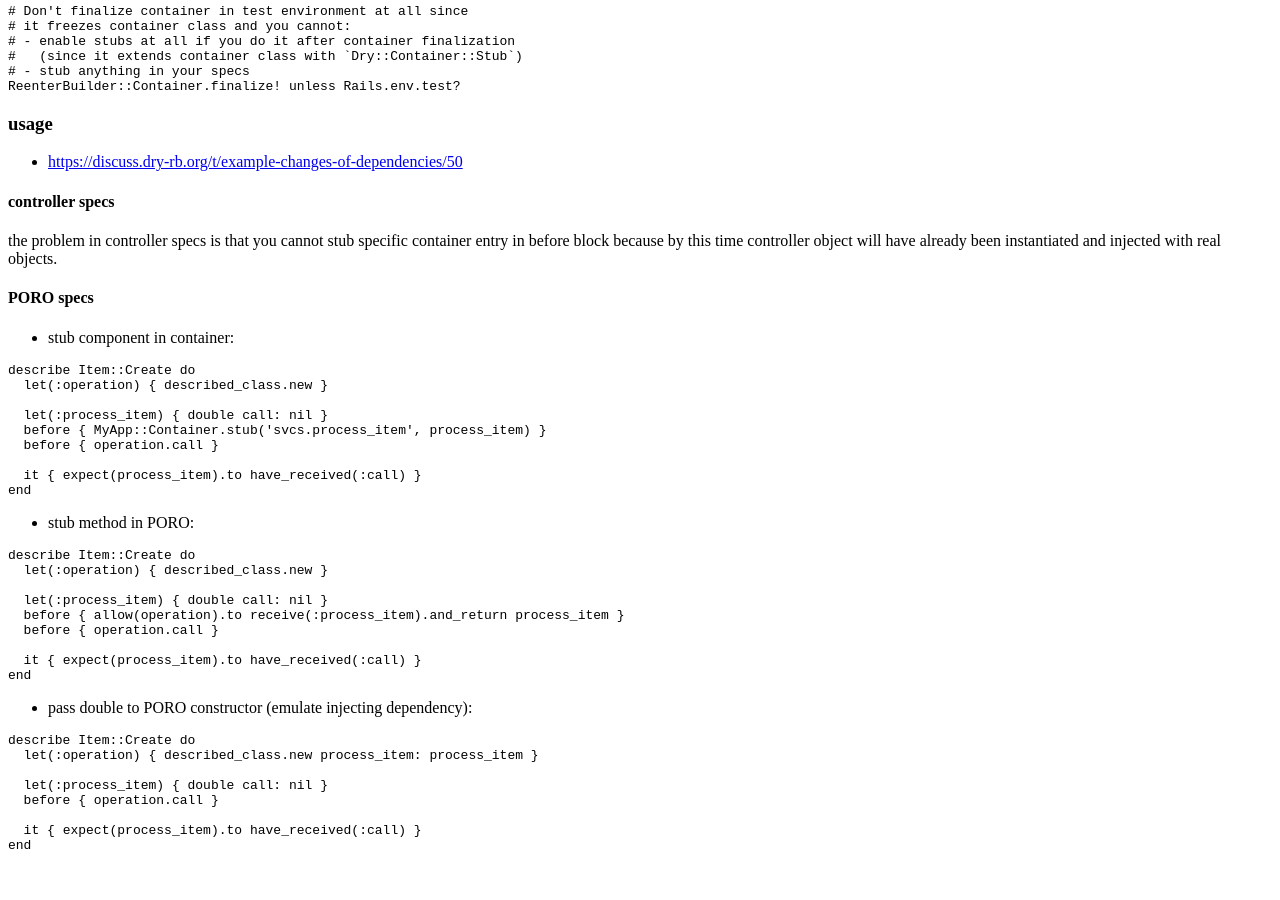
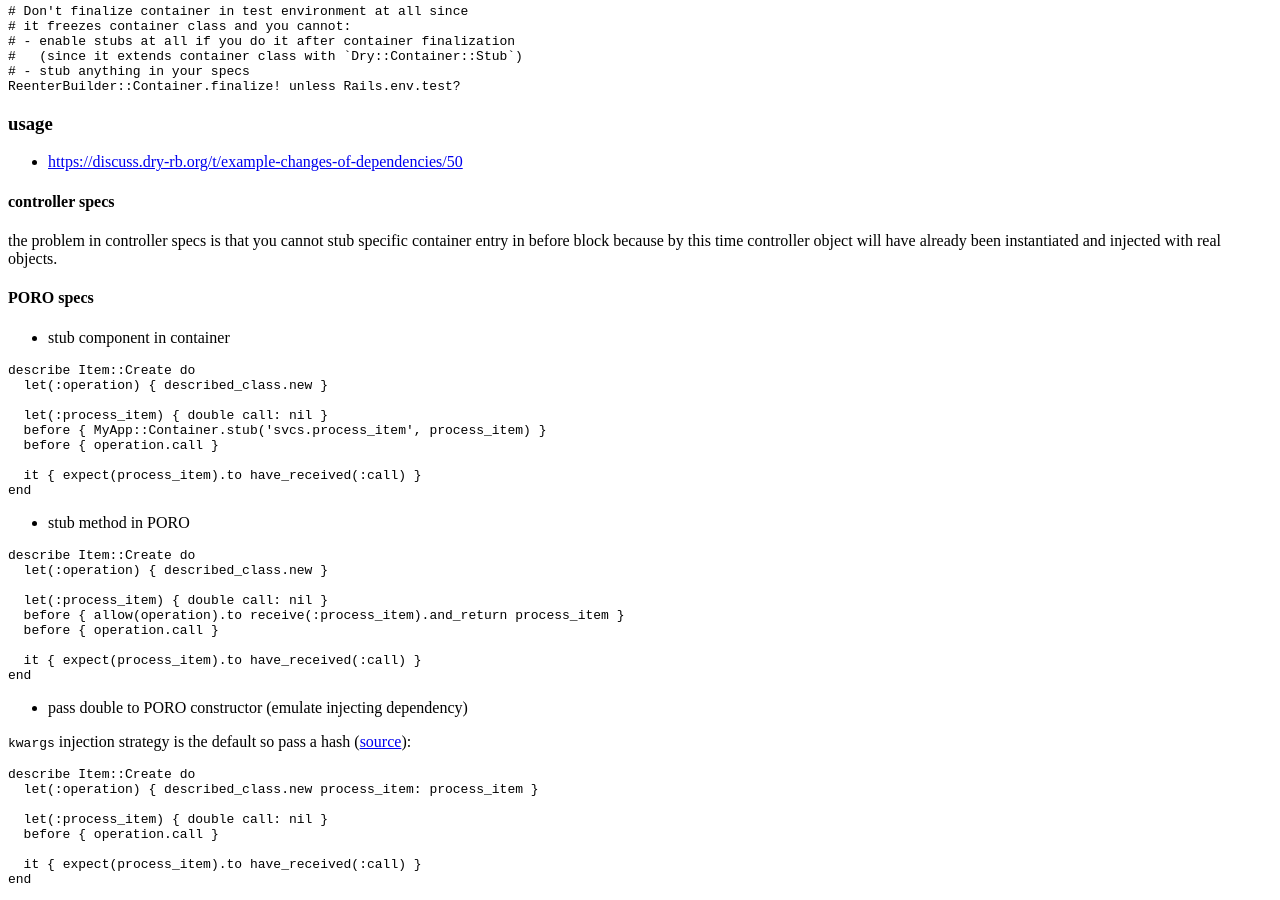
Before and after one commit to tap349/tap349.github.io, a Jekyll site: the page built from _posts/2016-08-26-dry-rb.md, in a window 1280 px wide and 900 px high, scrolled down 625 px. Built offline with Jekyll 4.4.1, drawn with Linux system fonts in a browser that asks for light colours; before the commit the page ends 1491 px from its top, so only the background shows below that.

Commit message:
update 2016-12-27_15:32:18

````diff
--- a/_posts/2016-08-26-dry-rb.md
+++ b/_posts/2016-08-26-dry-rb.md
@@ -51,7 +51,7 @@ will have already been instantiated and injected with real objects.
 
 #### PORO specs
 
-- stub component in container:
+- stub component in container
 
 ```ruby
 describe Item::Create do
@@ -65,7 +65,7 @@ describe Item::Create do
 end
 ```
 
-- stub method in PORO:
+- stub method in PORO
 
 ```ruby
 describe Item::Create do
@@ -79,7 +79,10 @@ describe Item::Create do
 end
 ```
 
-- pass double to PORO constructor (emulate injecting dependency):
+- pass double to PORO constructor (emulate injecting dependency)
+
+`kwargs` injection strategy is the default so pass a hash
+([source](https://discuss.dry-rb.org/t/example-changes-of-dependencies/50/3)):
 
 ```ruby
 describe Item::Create do
````
